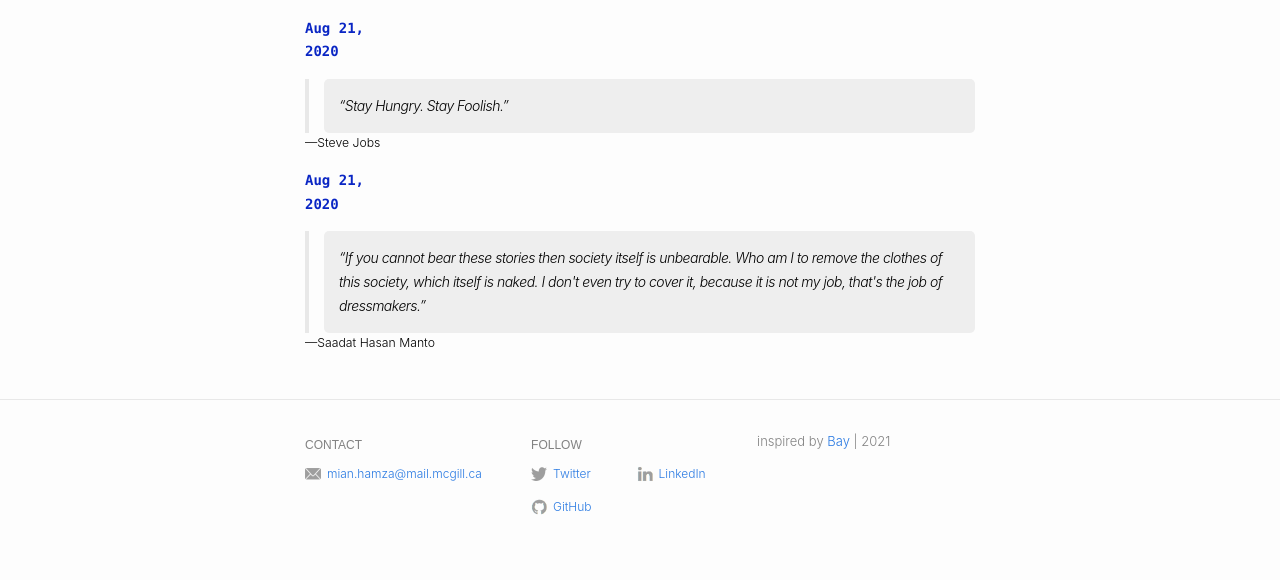
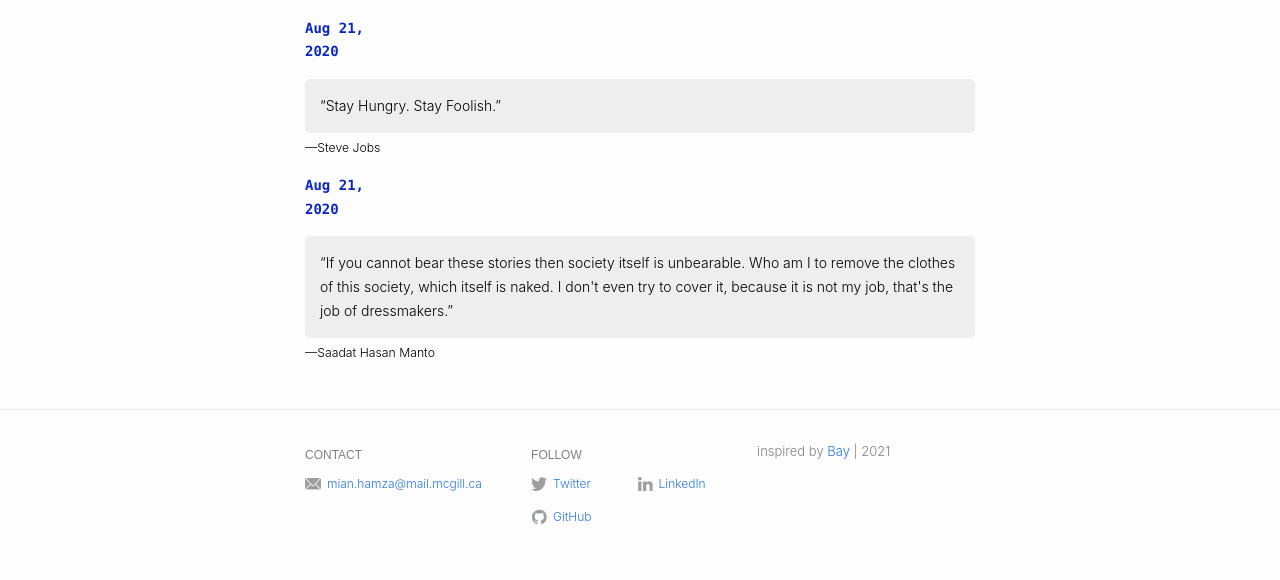
Before and after one commit to haaaamza/haaaamza.github.io, a Jekyll site: the page built from life.md, in a window 1280 px wide. Shown: the part 542-1122 px from the top of the page. Built offline with Jekyll 4.4.1, drawn with Linux system fonts in a browser that asks for light colours.

Commit message:
Update _base.scss

```diff
--- a/_sass/_base.scss
+++ b/_sass/_base.scss
@@ -128,15 +128,15 @@
  * Blockquotes
  */
 blockquote {
-  color: $grey-color;
-  border-left: 4px solid $grey-color-light;
-  padding-left: $spacing-unit / 2;
-  font-size: 100%;
-  letter-spacing: -0.5px;
-  font-style: italic;
+  // color: $grey-color;
+  // border-left: 4px solid $grey-color-light;
+  // padding-left: $spacing-unit / 2;
+  // font-size: 100%;
+  // letter-spacing: -0.5px;
+  // font-style: italic;
 
   > :last-child {
-    margin-bottom: 0;
+    margin-bottom: 5px;
   }
 }
 
```
